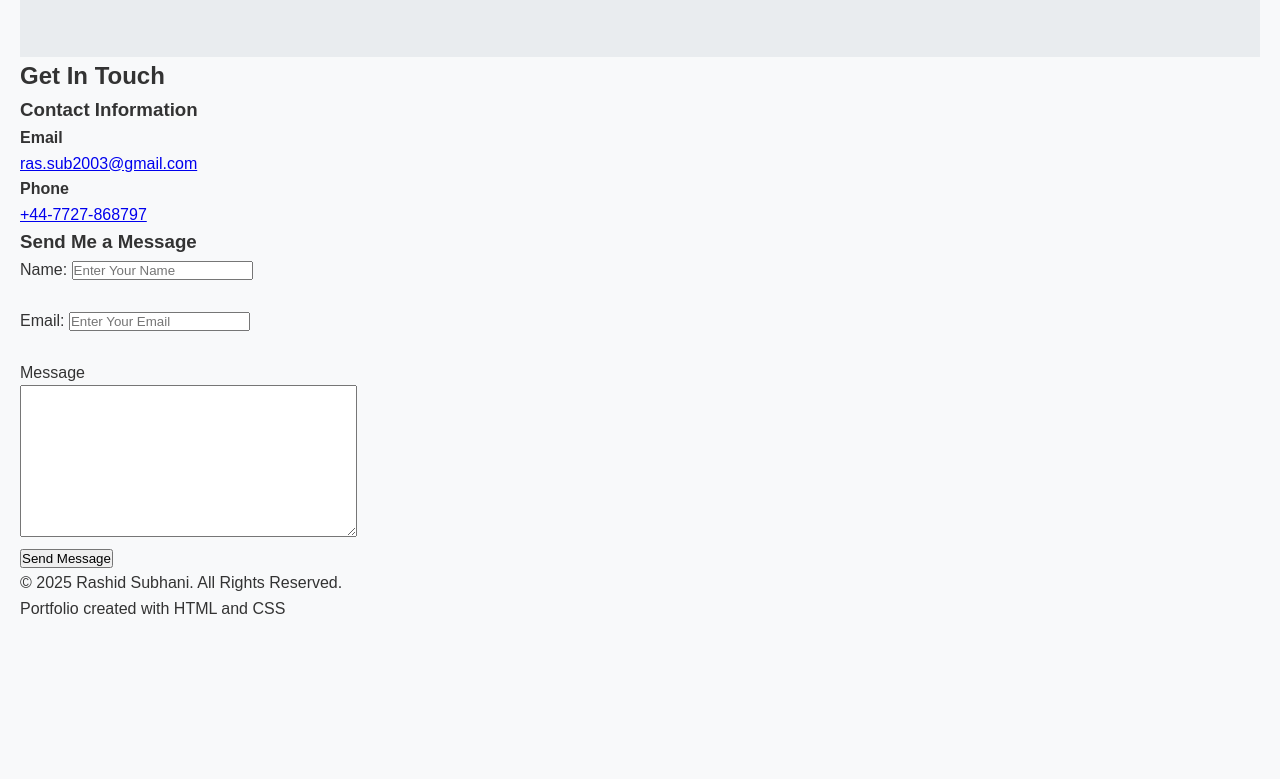
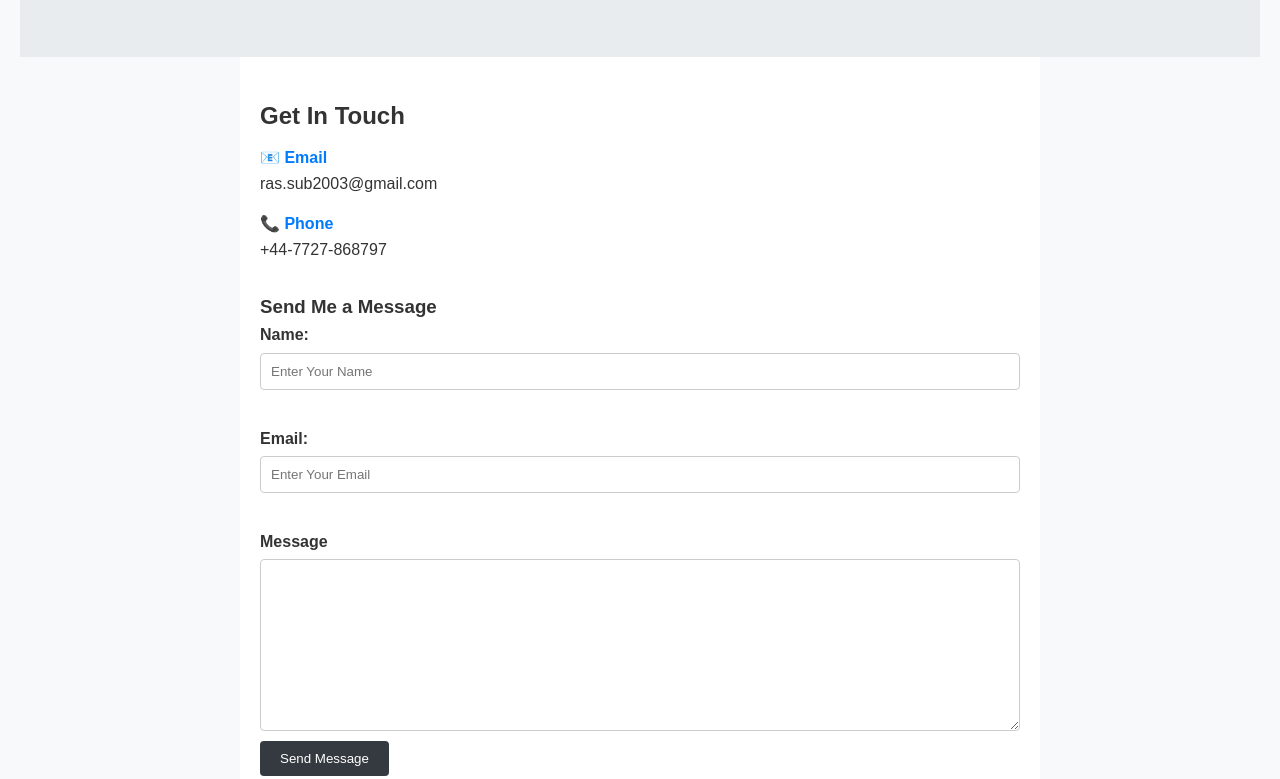
Before and after one commit to rashid-subhani/rashid-subhani-portfolio, a plain HTML site: page index.html in a window 1280 px wide. Shown: the part 1166-1945 px from the top of the page. Before the commit the page ends 1808 px from the top, so only its background shows below. Drawn offline with Linux system fonts and the light colour scheme.

Commit message:
readme.md updated & responsive section done

```diff
--- a/css/style.css
+++ b/css/style.css
@@ -96,3 +96,76 @@ nav ul li a:hover{
     margin-bottom: 10px;
     border-radius: 4px;
 }
+
+/* Contact section  */
+#contact{
+    padding: 40px 20px;
+    background-color: #fff;
+    max-width: 800px;
+    margin: auto;
+}
+.contact-text h4{
+    margin-top: 10px;
+    color: #007bff;
+}
+.contact-text a{
+    display: block;
+    color: #333;
+    text-decoration: none;
+    margin-bottom: 15px;
+}
+.contact-text a:hover{
+    color: #007bff;
+}
+.contact-form{
+    margin-top: 30px;
+}
+.form-group label{
+    font-weight: bold;
+}
+
+input, textarea{
+    width: 100%;
+    padding: 10px;
+    margin-top: 5px;
+    margin-bottom: 10px;
+    border: 1px solid #ccc;
+    border-radius: 4px;
+    display: block;
+}
+.btn{
+    padding: 10px 20px;
+    background-color: #343a40;
+    color: #fff;
+    border: none;
+    border-radius: 4px;
+    cursor: pointer;
+}
+.btn:hover{
+    background-color: #495057;
+}
+/* Footer  */
+footer{
+    background-color: #343a40;
+    color: white;
+    text-align: center;
+    padding: 20px;
+    margin-top: 40px;
+}
+
+/* Responsive  */
+@media screen and (max-width: 768px) {
+  #projects article {
+    width: 100%;
+  }
+
+  nav {
+    flex-direction: column;
+    gap: 10px;
+  }
+
+  nav ul {
+    flex-direction: column;
+    gap: 10px;
+  }
+}
--- a/index.html
+++ b/index.html
@@ -68,13 +68,12 @@
       <!-- Contact Section  -->
       <section id="contact">
         <h2>Get In Touch</h2>
-        <h3>Contact Information</h3>
         <div class="contact-text">
-          <h4>Email</h4>
+            <h4>📧 Email</h4>
           <a href="mailto:ras.sub2003@gmail.com">ras.sub2003@gmail.com</a>
         </div>
         <div class="contact-text">
-          <h4>Phone</h4>
+            <h4>📞 Phone</h4>
           <a href="tel:+447727868797">+44-7727-868797</a>
         </div>
         <div class="contact-form">
@@ -112,7 +111,6 @@
     <!-- Footer Section -->
     <footer>
       <p>&copy; 2025 Rashid Subhani. All Rights Reserved.</p>
-      <p>Portfolio created with HTML and CSS</p>
     </footer>
   </body>
 </html>
```
Also changed, not shown: 1 other file.
